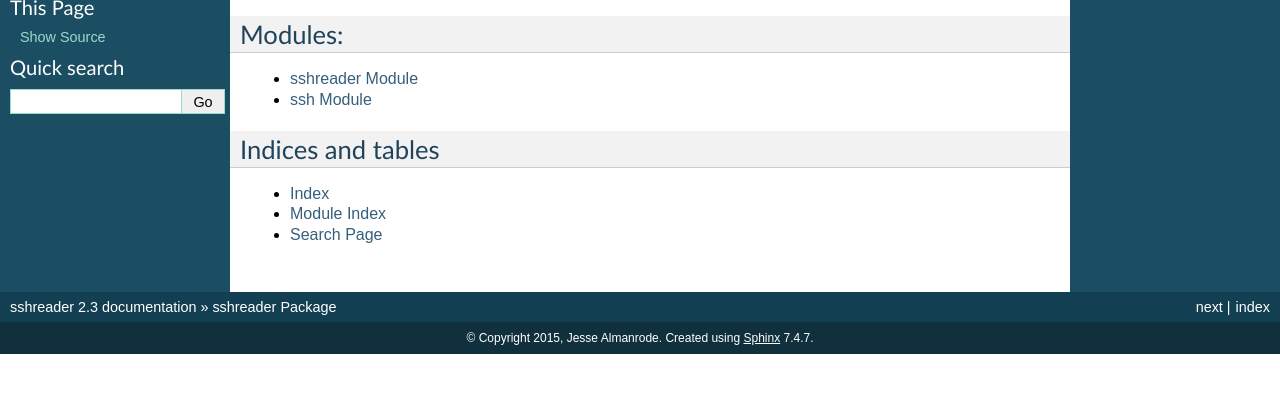
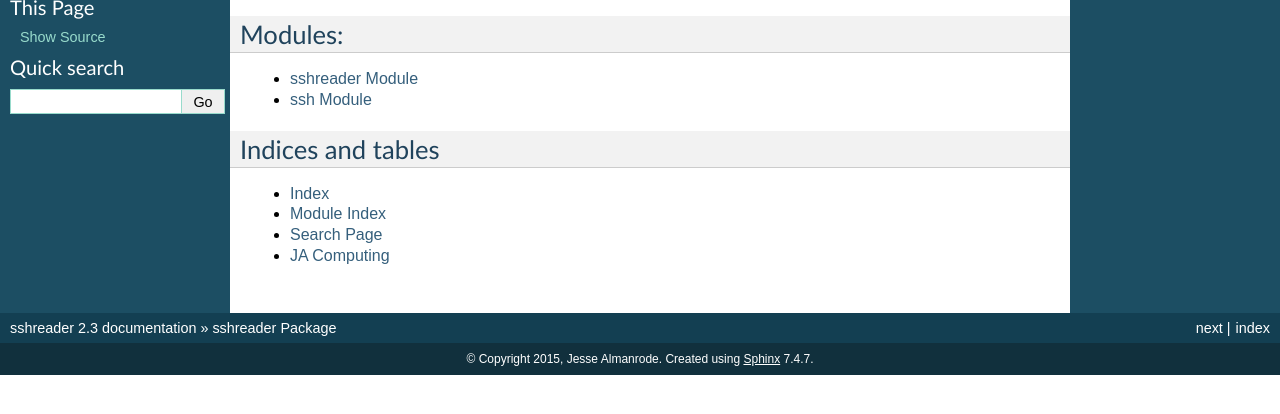
Before and after one commit to isaiah1112/sshreader, a Sphinx documentation site: the page built from docs/source/index.rst, in a window 1280 px wide, cut to the strip 190-604 px from the top of the page. Built offline with Sphinx 7.4.7, drawn with Linux system fonts in a browser that asks for light colours.

Commit message:
Updating Docs, README with links to JA Computing.

```diff
--- a/docs/source/index.rst
+++ b/docs/source/index.rst
@@ -28,3 +28,6 @@ Indices and tables
 * :ref:`genindex`
 * :ref:`modindex`
 * :ref:`search`
+* `JA Computing`_
+
+.. _JA Computing: http://www.jacomputing.net
--- a/docs/source/ssh.rst
+++ b/docs/source/ssh.rst
@@ -15,3 +15,6 @@ Indices and tables
 * :ref:`genindex`
 * :ref:`modindex`
 * :ref:`search`
+* `JA Computing`_
+
+.. _JA Computing: http://www.jacomputing.net
--- a/docs/source/sshreader.rst
+++ b/docs/source/sshreader.rst
@@ -16,3 +16,6 @@ Indices and tables
 * :ref:`genindex`
 * :ref:`modindex`
 * :ref:`search`
+* `JA Computing`_
+
+.. _JA Computing: http://www.jacomputing.net
--- a/sshreader/__init__.py
+++ b/sshreader/__init__.py
@@ -14,7 +14,7 @@ serverJobs running on localhost as well as serverJobs running over ssh.
 Threads vs. sub-Processes vs. (sub-Processes and Threads)
 ---------------------------------------------------------
 
-When using **pcount** and **tcount** in conjunction tcount will equal the total number of threads each process is
+When using **pcount** and **tcount** in conjunction, tcount will equal the total number of threads each process is
 allowed to spawn.  If the total jobs per process is less than tcount then the number of threads per process will equal
 the number of jobs assigned to that process.  Thus, to find the total threads used across all processes use:
 
```
Also changed, not shown: CHANGES.md (+1 -1 lines), README.md (+2 -2 lines).
